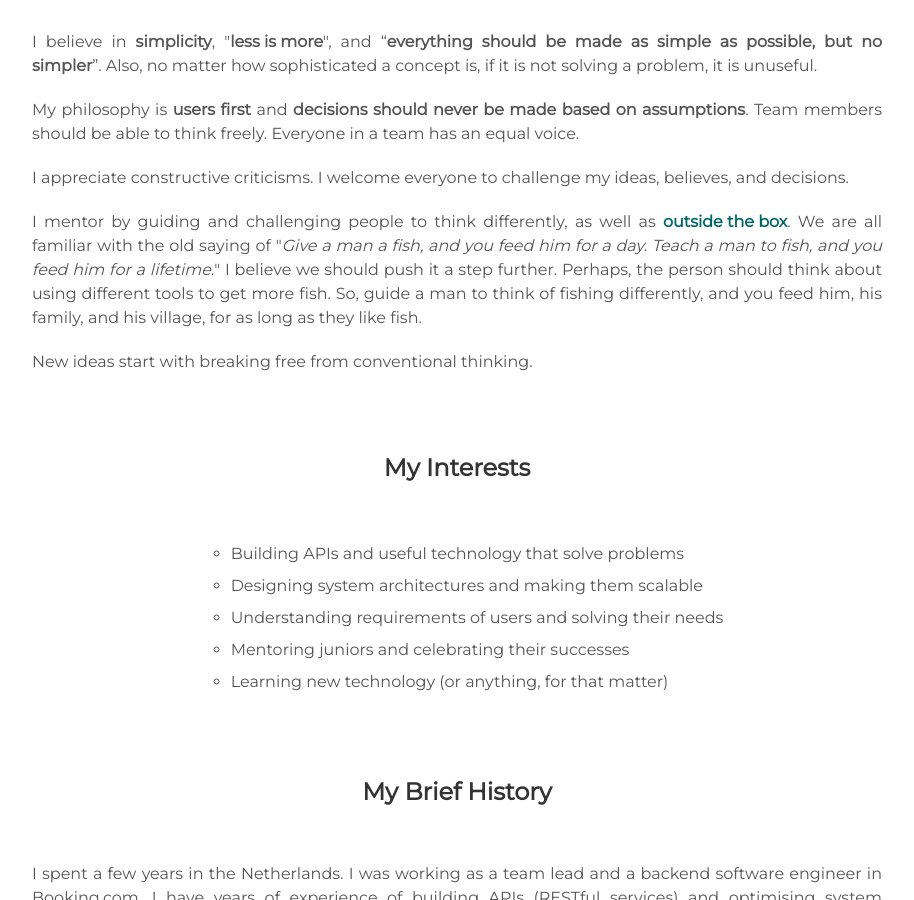
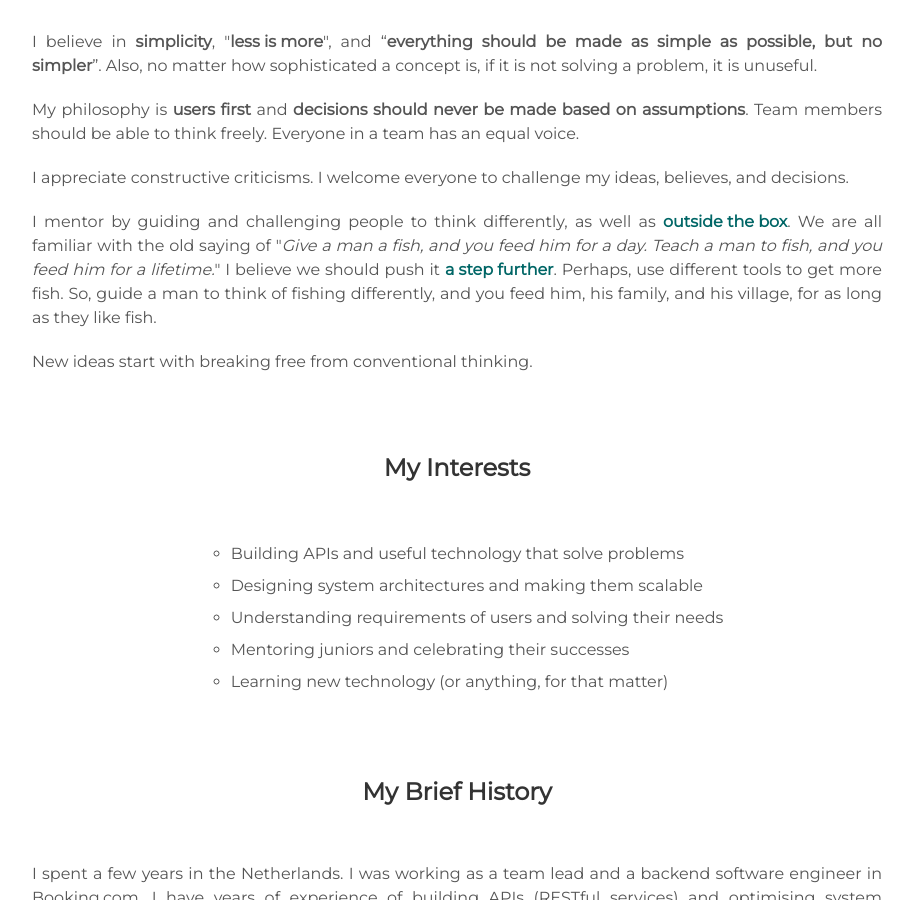
Before and after one commit to mingkichong/mingkichong.github.io, a Jekyll site: the page built from index.html, in a window 1280 px wide and 900 px high, scrolled down 2545 px. Shown: the whole window, without its empty margins (183-1097 px from the left). Built offline with Jekyll 4.4.1, drawn with Linux system fonts in a browser that asks for light colours.

Commit message:
peopleing

```diff
--- a/_includes/about.html
+++ b/_includes/about.html
@@ -37,8 +37,8 @@
 <div class="about_details">
   I mentor by guiding and challenging people to think differently, as well as <span id="about_link"><a><span class="tooltip">outside the box<span class="tooltiptext">why does it have to be a <i class="fas fa-box-open"></i> ?</span></span></a></span>.
   We are all familiar with the old saying of "<em>Give a man a fish, and you feed him for a day. Teach a man to fish, and you feed him for a lifetime.</em>"
-  I believe we should push it a step further.
-  Perhaps, the person should think about using different tools to get more fish.
+  I believe we should push it <span id="about_link"><a><span class="tooltip">a step further<span class="tooltiptext"><img height="350px" src="https://i.pinimg.com/474x/04/35/07/043507090694a0025200c2dd0bfce9b1--fishing-stuff-fly-fishing.jpg"/></span></span></a></span>.
+  Perhaps, use different tools to get more fish.
   So, guide a man to think of fishing differently, and you feed him, his family, and his village, for as long as they like fish.
 </div>
 <div class="about_details">
```
